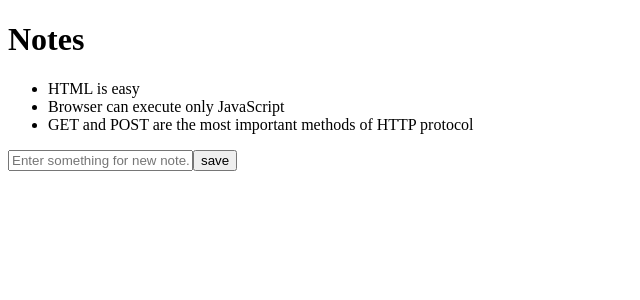
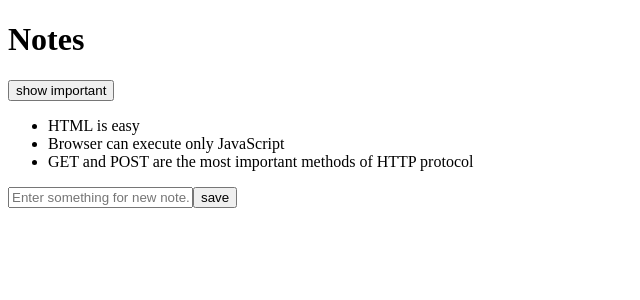
Before and after one commit to SarahBunker/FullStackOpen, a React (Vite) app in the folder part2/example1/: page / in a window 1280 px wide. Shown: the top 300 px of the page, without its empty margins (0-640 px from the left). Built offline with nearby package versions, Linux system fonts and the light colour scheme.

Commit message:
adding the ability to view only the important notes or all notes

```diff
--- a/part2/example1/src/App.jsx
+++ b/part2/example1/src/App.jsx
@@ -4,6 +4,9 @@
 const App = ({notesInitial}) => {
   const [notes, setNotes] = useState(notesInitial);
   const [newNote, setNewNote] = useState("");
+  const [showAll, setShowAll] = useState(true);
+
+  const notesToShow = showAll ? notes : notes.filter(note => note.important);
 
   function addNote(event) {
     event.preventDefault();
@@ -23,8 +26,13 @@
   return (
     <div>
       <h1>Notes</h1>
+      <div>
+        <button onClick={()=> setShowAll(!showAll)} >
+          show {showAll ? 'important' : 'all'}
+        </button>
+      </div>
       <ul>
-        {notes.map( note => <Note key={note.id} note={note}/>)}
+        {notesToShow.map( note => <Note key={note.id} note={note}/>)}
       </ul>
       <form onSubmit={addNote}>
         <input
```
